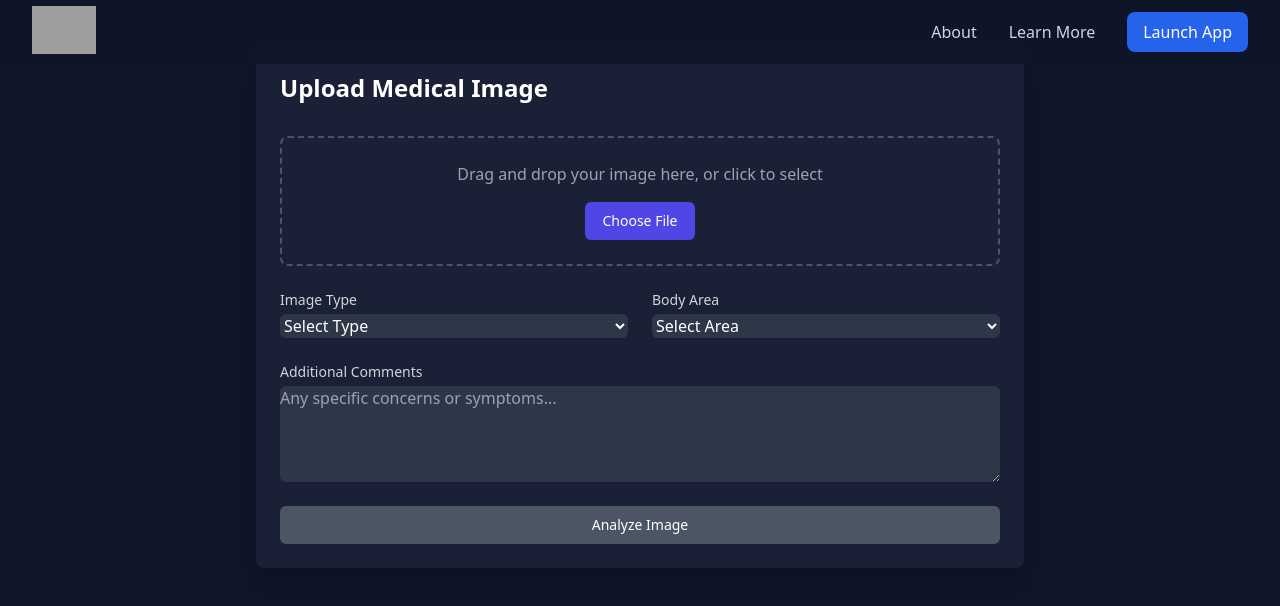
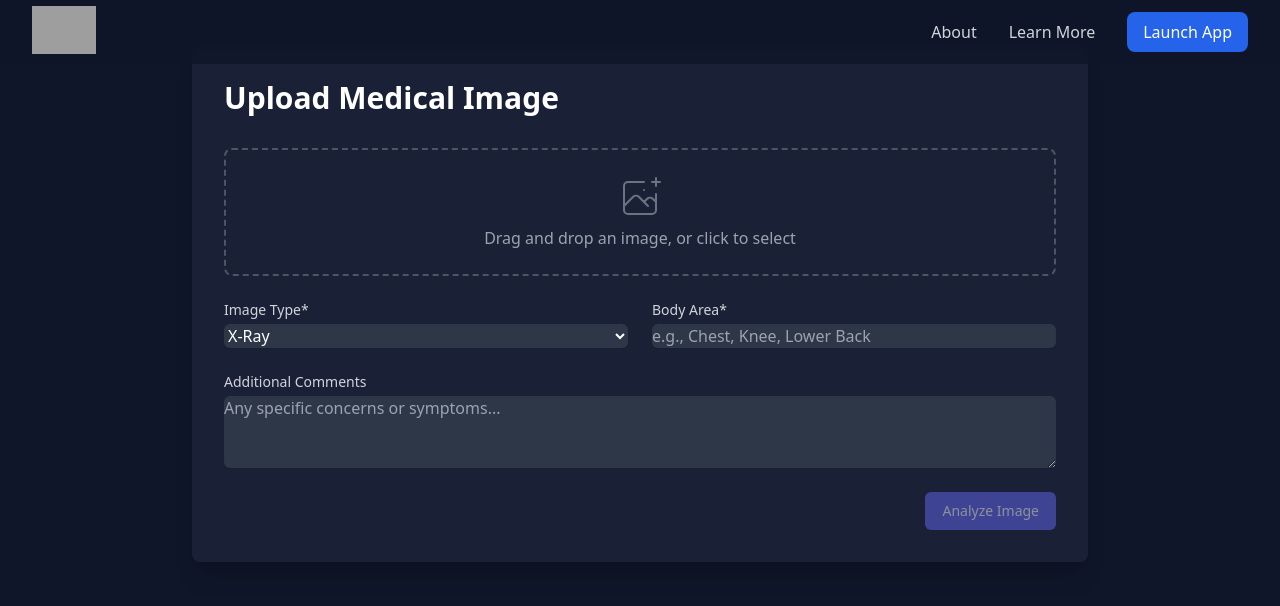
Before and after one commit to sixtyoneeighty/mainmojoapp, a React (Vite) app: page /upload in a window 1280 px wide. Shown: the top 606 px of the page. Built offline with nearby package versions, Linux system fonts and the light colour scheme; no server answers; grey boxes are pictures that could not be loaded.

Commit message:
feat(ui): Restore improved UI components
- Restore styled Results component with proper sections and formatting
- Restore ImageUpload component with nice upload box and better UX
- Add proper error handling and loading states

```diff
--- a/src/components/upload/ImageUpload.tsx
+++ b/src/components/upload/ImageUpload.tsx
@@ -1,14 +1,17 @@
 import React, { useState, useCallback } from 'react';
 import { useNavigate } from 'react-router-dom';
+import { analyzeImage } from '../../services/openai';
 
 const ImageUpload = () => {
   const navigate = useNavigate();
   const [image, setImage] = useState<File | null>(null);
   const [preview, setPreview] = useState<string>('');
-  const [imageType, setImageType] = useState('');
+  const [imageType, setImageType] = useState('X-Ray');
   const [bodyArea, setBodyArea] = useState('');
   const [comments, setComments] = useState('');
   const [dragActive, setDragActive] = useState(false);
+  const [loading, setLoading] = useState(false);
+  const [error, setError] = useState<string | null>(null);
 
   const handleDrag = useCallback((e: React.DragEvent) => {
     e.preventDefault();
@@ -38,119 +41,142 @@ const ImageUpload = () => {
         setPreview(reader.result as string);
       };
       reader.readAsDataURL(file);
+      setError(null);
     } else {
-      alert('Please upload an image file');
+      setError('Please upload an image file');
     }
   };
 
-  const handleSubmit = (e: React.FormEvent) => {
+  const handleSubmit = async (e: React.FormEvent) => {
     e.preventDefault();
-    if (image && imageType && bodyArea) {
-      // TODO: Handle image upload and analysis
-      navigate('/processing');
+    if (!image || !imageType || !bodyArea) {
+      setError('Please fill in all required fields');
+      return;
+    }
+
+    setLoading(true);
+    setError(null);
+
+    try {
+      const reader = new FileReader();
+      reader.onloadend = async () => {
+        const base64String = reader.result as string;
+
+        try {
+          const results = await analyzeImage({
+            imageType,
+            bodyArea,
+            comments,
+            imageBase64: base64String
+          });
+
+          // Store results in session storage
+          sessionStorage.setItem('analysisResults', JSON.stringify(results));
+
+          // Navigate to results page
+          navigate('/results');
+        } catch (error) {
+          console.error('Error during analysis:', error);
+          setError('An error occurred during analysis. Please try again.');
+          setLoading(false);
+        }
+      };
+      reader.readAsDataURL(image);
+    } catch (error) {
+      console.error('Error reading file:', error);
+      setError('Error reading file. Please try again.');
+      setLoading(false);
     }
   };
 
-  const isFormValid = image && imageType && bodyArea;
-
   return (
     <div className="min-h-screen bg-[#0f1629] py-12 px-4 sm:px-6 lg:px-8">
-      <div className="max-w-3xl mx-auto">
-        <div className="bg-[#1a2137] rounded-lg shadow-xl p-6">
-          <h2 className="text-2xl font-bold text-white mb-8">Upload Medical Image</h2>
+      <div className="max-w-4xl mx-auto">
+        <div className="bg-[#1a2137] rounded-lg shadow-xl p-8">
+          <h2 className="text-3xl font-bold text-white mb-8">Upload Medical Image</h2>
 
           <form onSubmit={handleSubmit} className="space-y-6">
             {/* Image Upload Area */}
             <div
-              className={`border-2 border-dashed rounded-lg p-6 text-center ${
-                dragActive ? 'border-indigo-500 bg-indigo-50/5' : 'border-gray-600'
+              className={`relative border-2 border-dashed rounded-lg p-6 ${
+                dragActive ? 'border-indigo-500 bg-indigo-50/5' : 'border-gray-600 hover:border-indigo-500'
               }`}
               onDragEnter={handleDrag}
               onDragLeave={handleDrag}
               onDragOver={handleDrag}
               onDrop={handleDrop}
             >
+              <input
+                type="file"
+                accept="image/*"
+                onChange={(e) => e.target.files?.[0] && handleFile(e.target.files[0])}
+                className="absolute inset-0 w-full h-full opacity-0 cursor-pointer"
+              />
+
+              <div className="text-center">
                 {preview ? (
-                <div className="relative">
+                  <div className="mt-4">
                     <img
                       src={preview}
                       alt="Preview"
-                    className="max-h-64 mx-auto rounded"
+                      className="mx-auto max-h-64 rounded-lg"
                     />
-                  <button
-                    type="button"
-                    onClick={() => {
-                      setImage(null);
-                      setPreview('');
-                    }}
-                    className="absolute top-2 right-2 bg-red-500 text-white rounded-full p-1"
-                  >
-                    ✕
-                  </button>
                   </div>
                 ) : (
-                <>
-                  <div className="text-gray-400 mb-4">
-                    Drag and drop your image here, or click to select
+                  <div className="text-gray-400">
+                    <svg
+                      className="mx-auto h-12 w-12 text-gray-500"
+                      stroke="currentColor"
+                      fill="none"
+                      viewBox="0 0 48 48"
+                      aria-hidden="true"
+                    >
+                      <path
+                        strokeLinecap="round"
+                        strokeLinejoin="round"
+                        strokeWidth={2}
+                        d="M28 8H12a4 4 0 00-4 4v20m32-12v8m0 0v8a4 4 0 01-4 4H12a4 4 0 01-4-4v-4m32-4l-3.172-3.172a4 4 0 00-5.656 0L28 28M8 32l9.172-9.172a4 4 0 015.656 0L28 28m0 0l4 4m4-24h8m-4-4v8m-12 4h.02"
+                      />
+                    </svg>
+                    <p className="mt-1">Drag and drop an image, or click to select</p>
                   </div>
-                  <input
-                    type="file"
-                    accept="image/*"
-                    onChange={(e) => e.target.files && handleFile(e.target.files[0])}
-                    className="hidden"
-                    id="image-upload"
-                  />
-                  <label
-                    htmlFor="image-upload"
-                    className="inline-flex items-center px-4 py-2 border border-transparent text-sm font-medium rounded-md text-white bg-indigo-600 hover:bg-indigo-700 cursor-pointer"
-                  >
-                    Choose File
-                  </label>
-                </>
                 )}
               </div>
+            </div>
 
-            {/* Dropdowns */}
+            {/* Form Fields */}
             <div className="grid grid-cols-1 gap-6 sm:grid-cols-2">
               <div>
                 <label htmlFor="imageType" className="block text-sm font-medium text-gray-300">
-                  Image Type
+                  Image Type*
                 </label>
                 <select
                   id="imageType"
                   value={imageType}
                   onChange={(e) => setImageType(e.target.value)}
                   className="mt-1 block w-full rounded-md border-gray-600 bg-[#2d3748] text-white shadow-sm focus:border-indigo-500 focus:ring-indigo-500"
-                  required
                 >
-                  <option value="">Select Type</option>
-                  <option value="xray">X-ray</option>
-                  <option value="mri">MRI</option>
+                  <option value="X-Ray">X-Ray</option>
+                  <option value="MRI">MRI</option>
+                  <option value="CT">CT Scan</option>
                 </select>
               </div>
 
               <div>
                 <label htmlFor="bodyArea" className="block text-sm font-medium text-gray-300">
-                  Body Area
+                  Body Area*
                 </label>
-                <select
+                <input
+                  type="text"
                   id="bodyArea"
                   value={bodyArea}
                   onChange={(e) => setBodyArea(e.target.value)}
+                  placeholder="e.g., Chest, Knee, Lower Back"
                   className="mt-1 block w-full rounded-md border-gray-600 bg-[#2d3748] text-white shadow-sm focus:border-indigo-500 focus:ring-indigo-500"
-                  required
-                >
-                  <option value="">Select Area</option>
-                  <option value="head">Head</option>
-                  <option value="chest">Chest</option>
-                  <option value="abdomen">Abdomen</option>
-                  <option value="spine">Spine</option>
-                  <option value="extremities">Extremities</option>
-                </select>
+                />
               </div>
             </div>
 
-            {/* Comments */}
             <div>
               <label htmlFor="comments" className="block text-sm font-medium text-gray-300">
                 Additional Comments
@@ -159,24 +185,41 @@ const ImageUpload = () => {
                 id="comments"
                 value={comments}
                 onChange={(e) => setComments(e.target.value)}
-                rows={4}
+                rows={3}
+                placeholder="Any specific concerns or symptoms..."
                 className="mt-1 block w-full rounded-md border-gray-600 bg-[#2d3748] text-white shadow-sm focus:border-indigo-500 focus:ring-indigo-500"
-                placeholder="Any specific concerns or symptoms..."
               />
             </div>
 
-            {/* Submit Button */}
+            {error && (
+              <div className="text-red-500 text-sm">
+                {error}
+              </div>
+            )}
+
+            <div className="flex justify-end">
               <button
                 type="submit"
-              disabled={!isFormValid}
-              className={`w-full flex justify-center py-2 px-4 border border-transparent rounded-md shadow-sm text-sm font-medium text-white ${
-                isFormValid
-                  ? 'bg-indigo-600 hover:bg-indigo-700 focus:outline-none focus:ring-2 focus:ring-offset-2 focus:ring-indigo-500'
-                  : 'bg-gray-600 cursor-not-allowed'
+                disabled={loading || !image}
+                className={`inline-flex items-center px-4 py-2 border border-transparent text-sm font-medium rounded-md text-white
+                  ${loading || !image
+                    ? 'bg-indigo-500 opacity-50 cursor-not-allowed'
+                    : 'bg-indigo-600 hover:bg-indigo-700'
                   }`}
               >
-              Analyze Image
+                {loading ? (
+                  <>
+                    <svg className="animate-spin -ml-1 mr-3 h-5 w-5 text-white" xmlns="http://www.w3.org/2000/svg" fill="none" viewBox="0 0 24 24">
+                      <circle className="opacity-25" cx="12" cy="12" r="10" stroke="currentColor" strokeWidth="4"></circle>
+                      <path className="opacity-75" fill="currentColor" d="M4 12a8 8 0 018-8V0C5.373 0 0 5.373 0 12h4zm2 5.291A7.962 7.962 0 014 12H0c0 3.042 1.135 5.824 3 7.938l3-2.647z"></path>
+                    </svg>
+                    Analyzing...
+                  </>
+                ) : (
+                  'Analyze Image'
+                )}
               </button>
+            </div>
           </form>
         </div>
       </div>
```
Also changed, not shown: src/components/analysis/Results.tsx (+50 -60 lines). Lines whose indentation alone changed are shown as unchanged.
